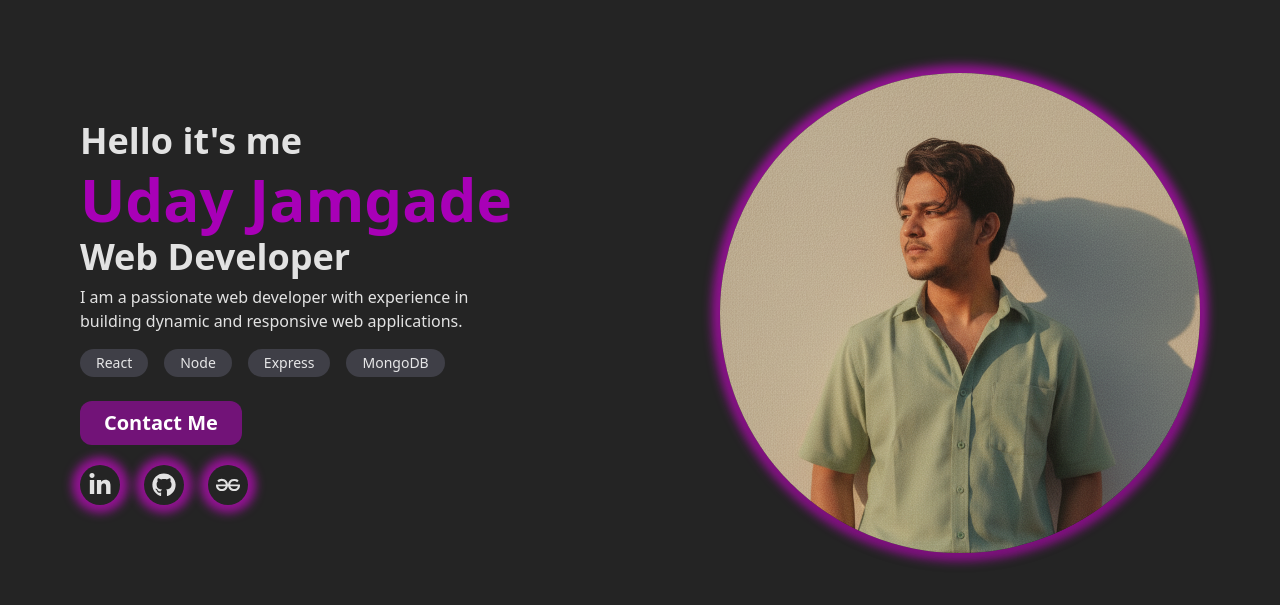
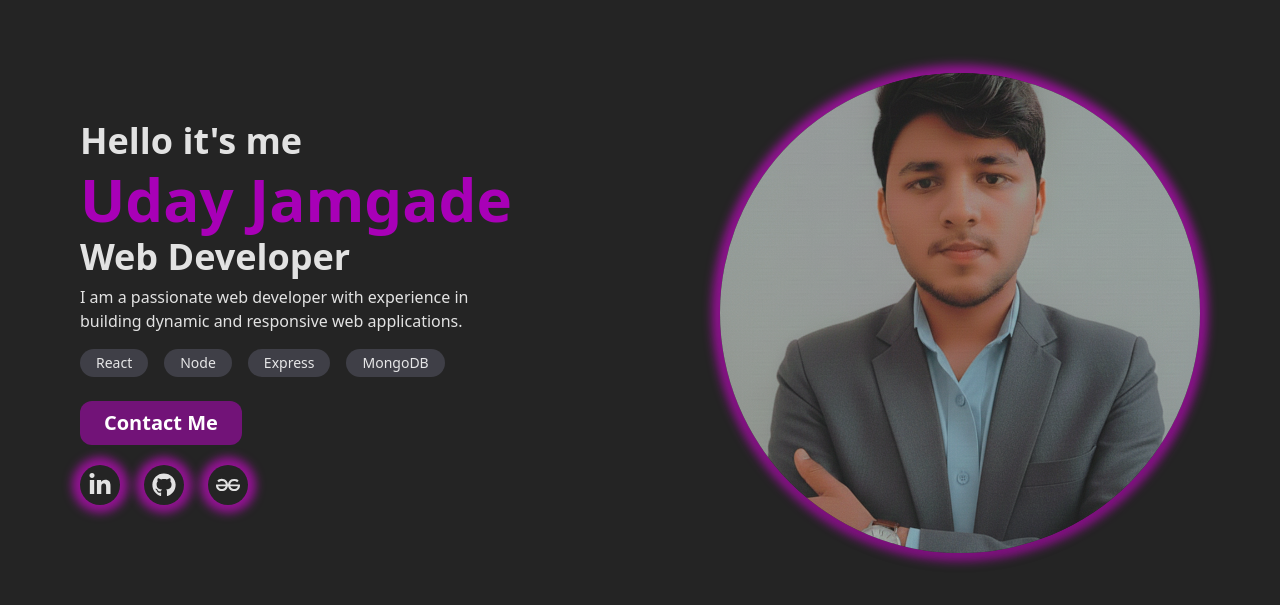
Before and after one commit to Uday-Jamgade/Portfolio-, a React (Vite) app: page / in a window 1280 px wide. Shown: the part 787-1392 px from the top of the page. Built offline with nearby package versions, Linux system fonts and the light colour scheme.

Commit message:
Image Change

```diff
--- a/src/Component/About.jsx
+++ b/src/Component/About.jsx
@@ -98,7 +98,7 @@ const About = () => {
       >
         <img
           className='object-cover w-full h-full   rounded-full shadow-lg'
-          src="/assets/green.png"
+          src="/assets/Gemini2.png"
           alt="About Me"
         />
       </motion.section>
```
Also changed, not shown: public/assets/Gemini.png (added), public/assets/Gemini2.png (added).
